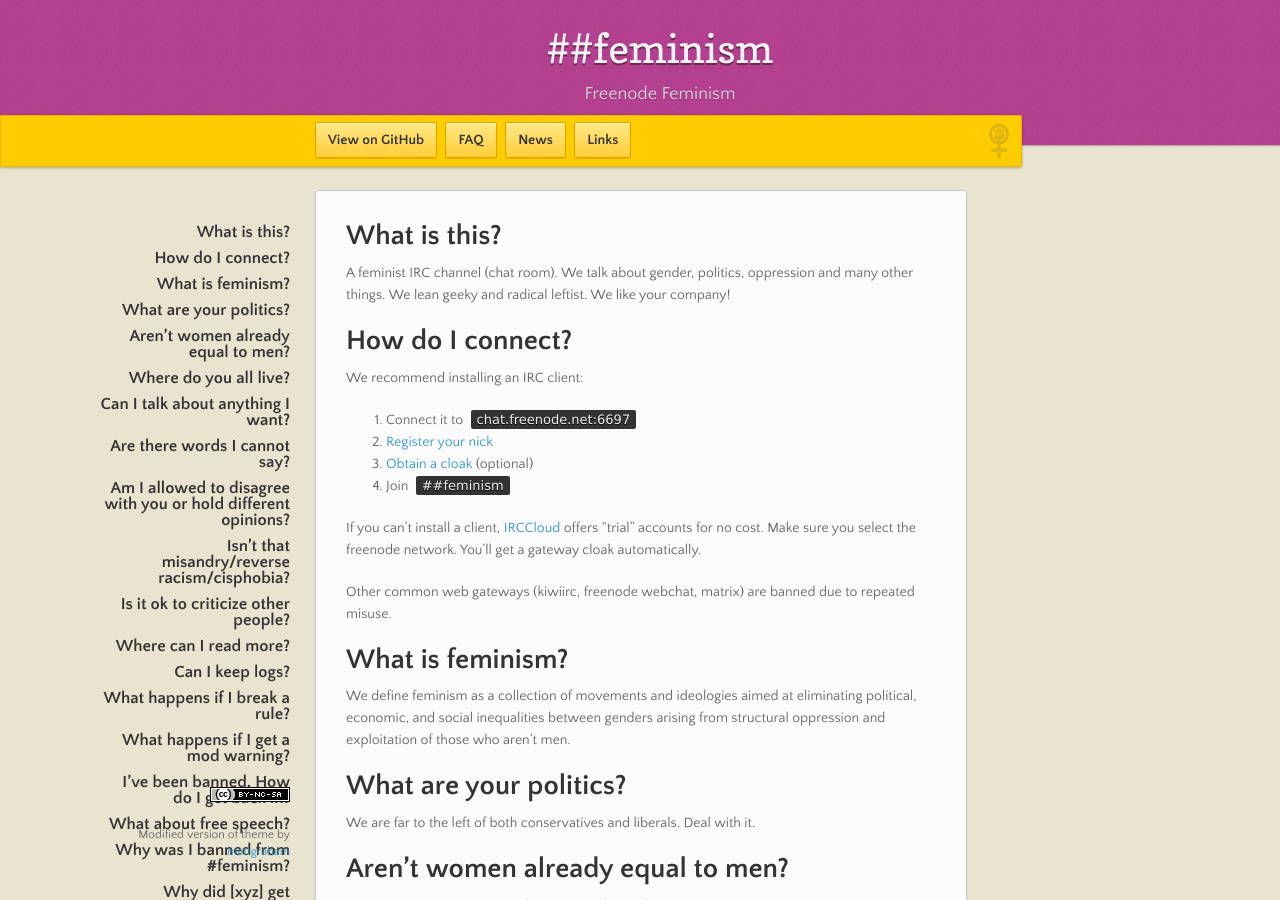
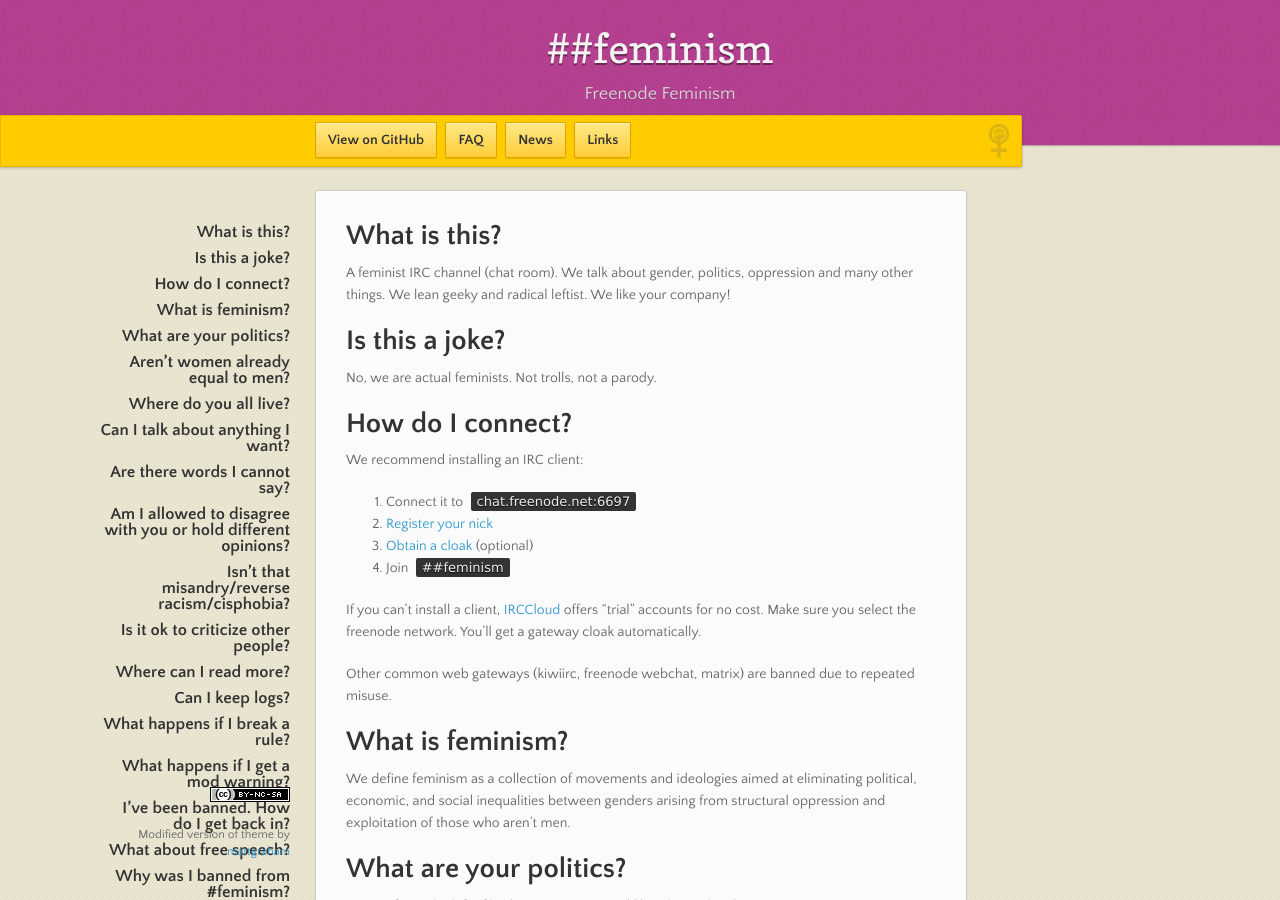
Before and after one commit to feminism-chat/feminism-chat.github.io, a Jekyll site: the page built from faq.md, in a window 1280 px wide and 900 px high. Built offline with Jekyll 4.4.1, drawn with Linux system fonts in a browser that asks for light colours; nearby versions of some CDN libraries.

Commit message:
not a joke

```diff
--- a/faq.md
+++ b/faq.md
@@ -7,6 +7,10 @@ title: FAQ
 # What is this?
 
 A feminist IRC channel (chat room). We talk about gender, politics, oppression and many other things. We lean geeky and radical leftist. We like your company!
+
+# Is this a joke?
+
+No, we are actual feminists. Not trolls, not a parody.
 
 # How do I connect?
 
```
